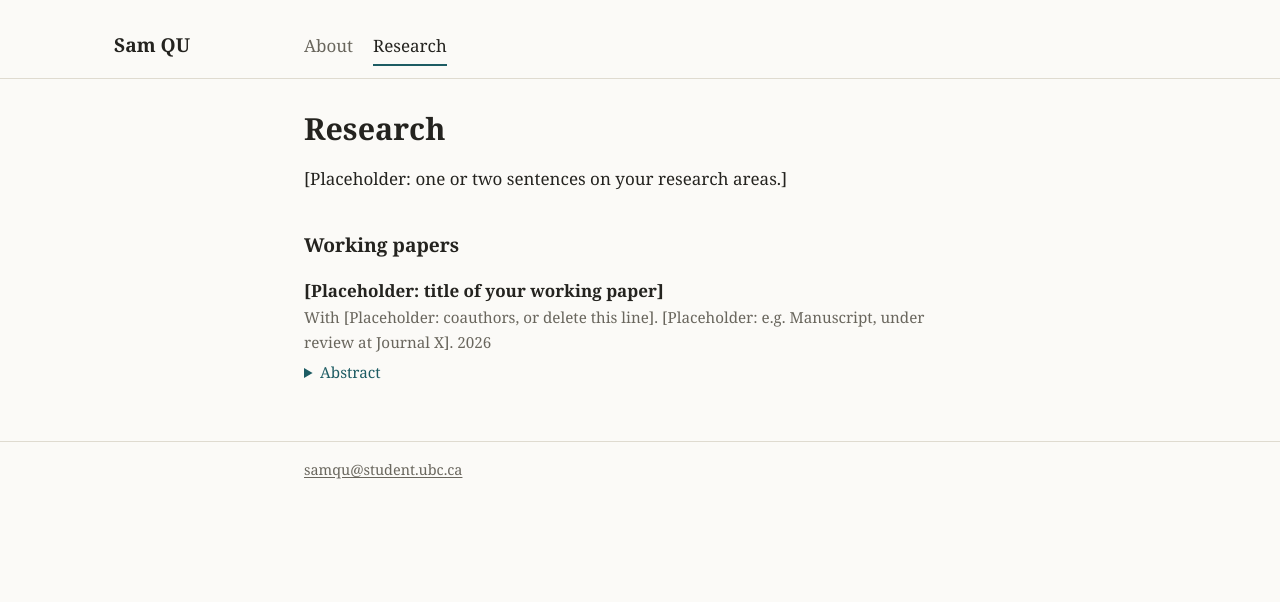
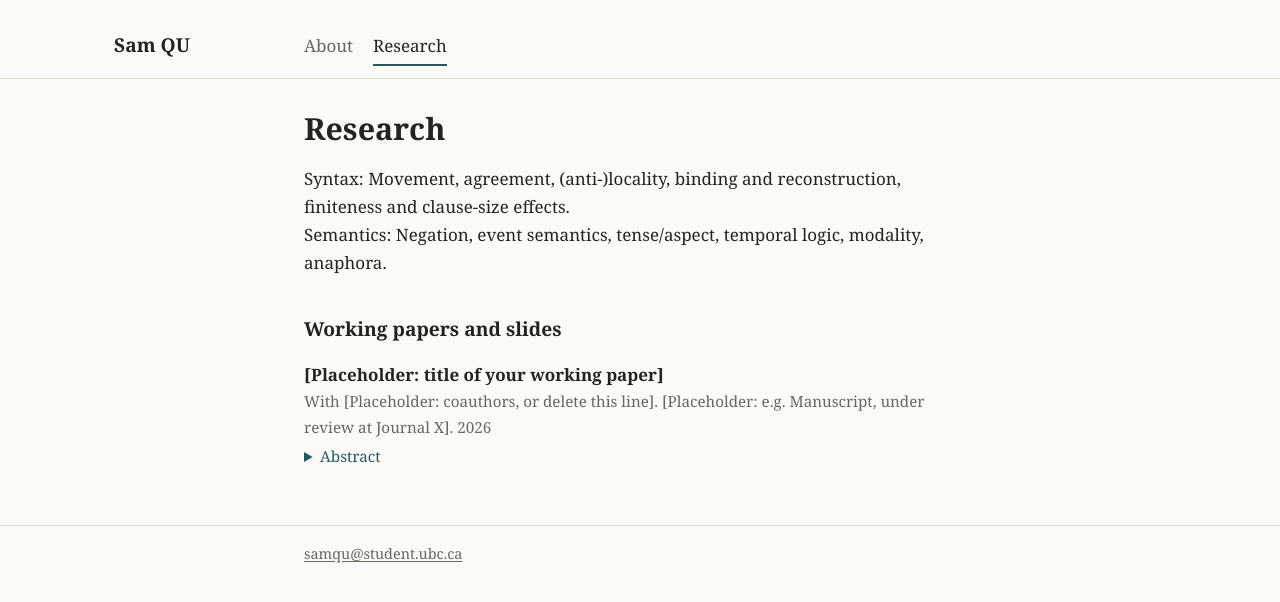
Before and after one commit to sam-z-qu/sam-z-qu.github.io, a Jekyll site: the page built from research.md, in a window 1280 px wide. Shown: the top 602 px of the page. Built offline with Jekyll 4.4.1, drawn with Linux system fonts in a browser that asks for light colours.

Commit message:
Update research.md with research areas
Added research areas and updated working papers section.

```diff
--- a/research.md
+++ b/research.md
@@ -4,10 +4,10 @@ permalink: /research/
 ---
 
 # Research
+Syntax: Movement, agreement, (anti-)locality, binding and reconstruction, finiteness and clause-size effects.
+Semantics: Negation, event semantics, tense/aspect, temporal logic, modality, anaphora.
 
-[Placeholder: one or two sentences on your research areas.]
-
-## Working papers
+## Working papers and slides
 
 <ul class="papers">
 {% for paper in site.data.papers %}
```
